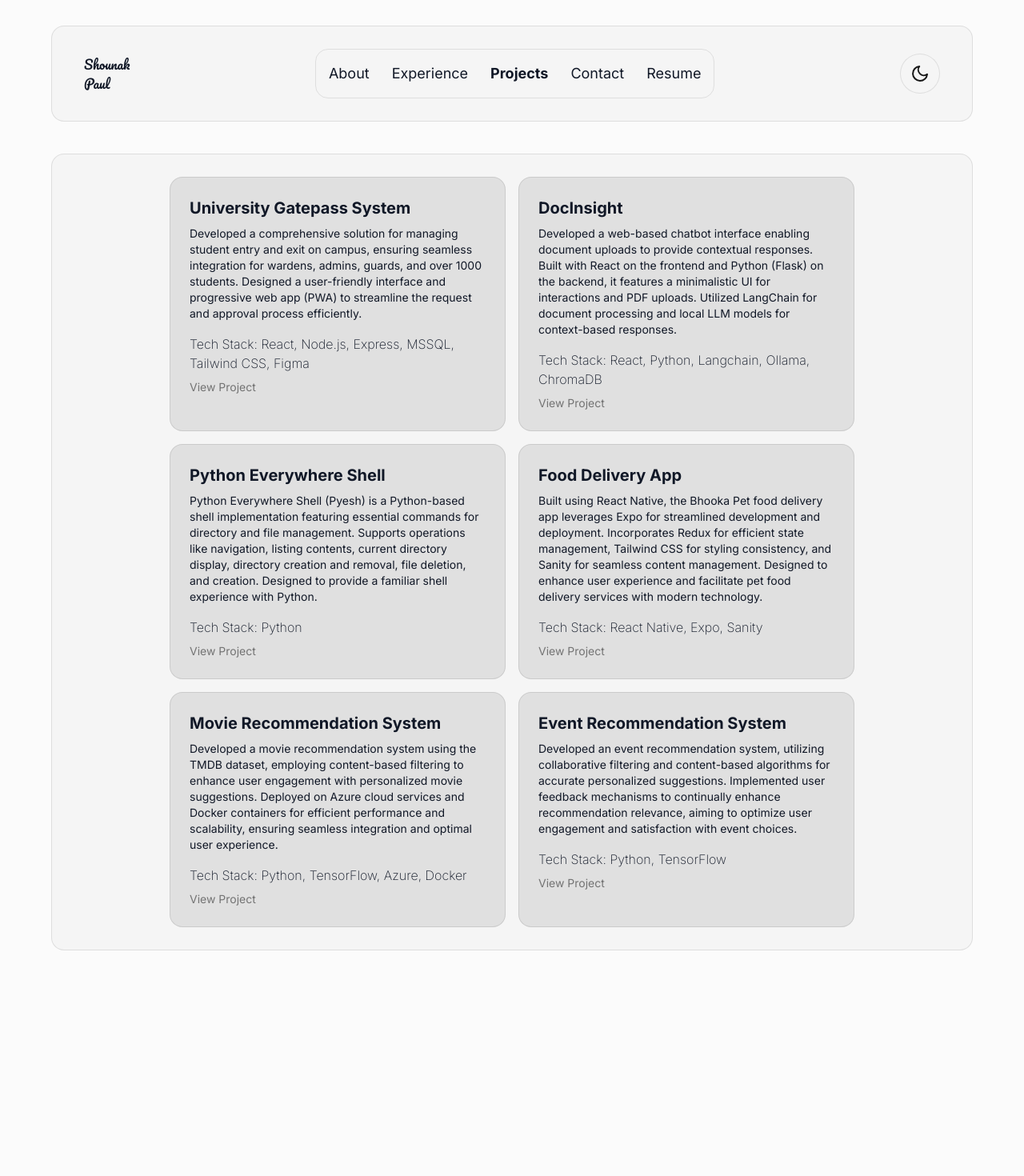
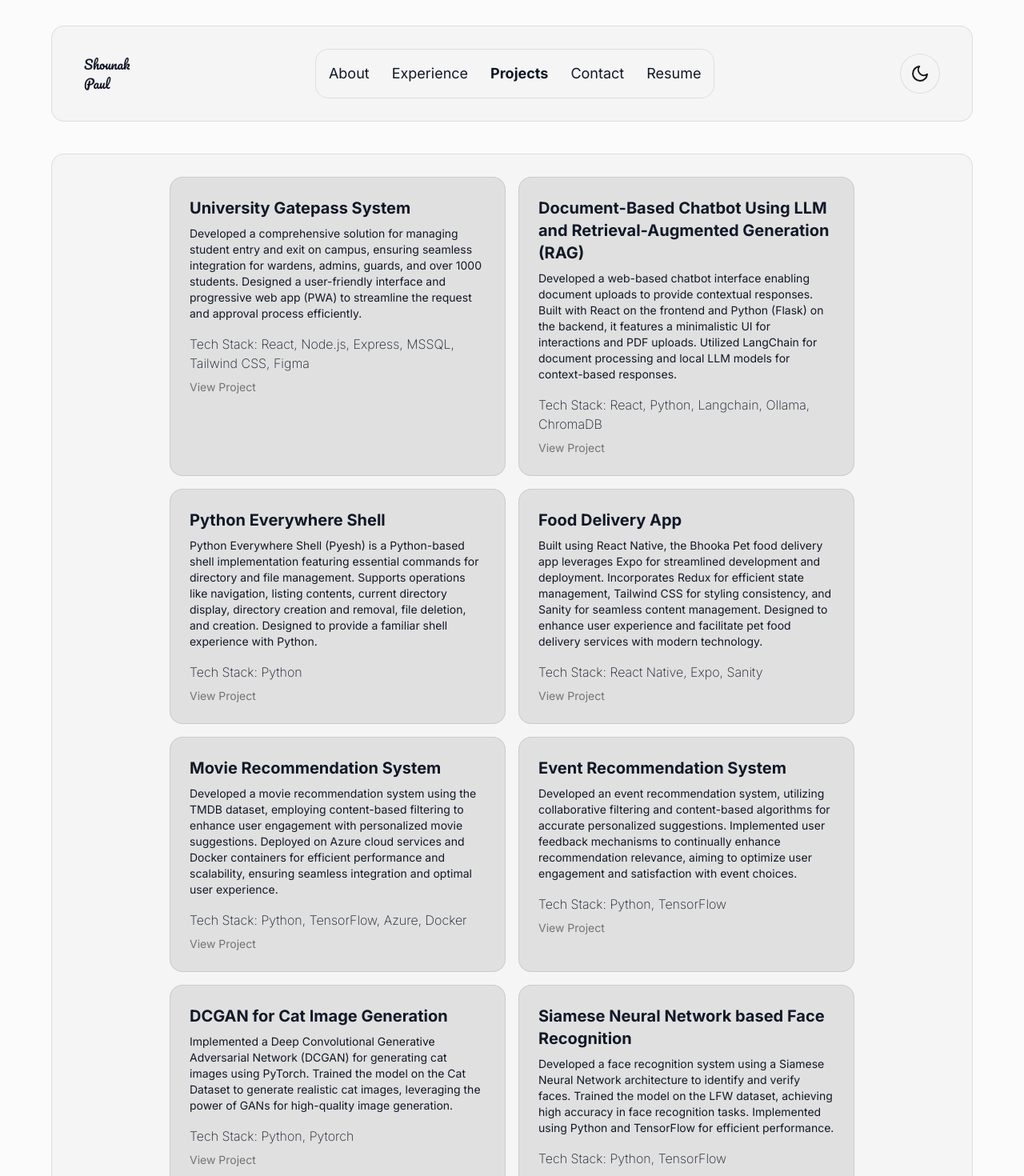
Before and after one commit to shounakpaul/shounakpaul-portfolio, a React (Vite) app: page /projects in a window 1280 px wide. Shown: the top 1470 px of the page at 80% size. Before the commit the page ends 1260 px from the top, so only its background shows below. Built offline with nearby package versions, Linux system fonts and the light colour scheme.

Commit message:
Update project titles and descriptions

```diff
--- a/src/pages/Projects.jsx
+++ b/src/pages/Projects.jsx
@@ -12,7 +12,7 @@ function Projects() {
           link="https://github.com/shounakpaul/Gatepass"
         />
         <ProjectTile
-          title="DocInsight"
+          title="Document-Based Chatbot Using LLM and Retrieval-Augmented Generation (RAG)"
           description="Developed a web-based chatbot interface enabling document uploads to provide contextual responses. Built with React on the frontend and Python (Flask) on the backend, it features a minimalistic UI for interactions and PDF uploads. Utilized LangChain for document processing and local LLM models for context-based responses."
           techStack="React, Python, Langchain, Ollama, ChromaDB"
           link="https://github.com/shounakpaul/DocInsight"
@@ -41,6 +41,18 @@ function Projects() {
           techStack="Python, TensorFlow"
           link="https://github.com/shounakpaul/EvRecSys"
         />
+        <ProjectTile
+          title="DCGAN for Cat Image Generation"
+          description="Implemented a Deep Convolutional Generative Adversarial Network (DCGAN) for generating cat images using PyTorch. Trained the model on the Cat Dataset to generate realistic cat images, leveraging the power of GANs for high-quality image generation."
+          techStack="Python, Pytorch"
+          link="https://github.com/shounakpaul/gan-cat-image-generation"
+        />
+        <ProjectTile
+          title="Siamese Neural Network based Face Recognition"
+          description="Developed a face recognition system using a Siamese Neural Network architecture to identify and verify faces. Trained the model on the LFW dataset, achieving high accuracy in face recognition tasks. Implemented using Python and TensorFlow for efficient performance."
+          techStack="Python, TensorFlow"
+          link="https://github.com/shounakpaul/siamese-face-recognition"
+        />
       </div>
     </div>
   );
```
